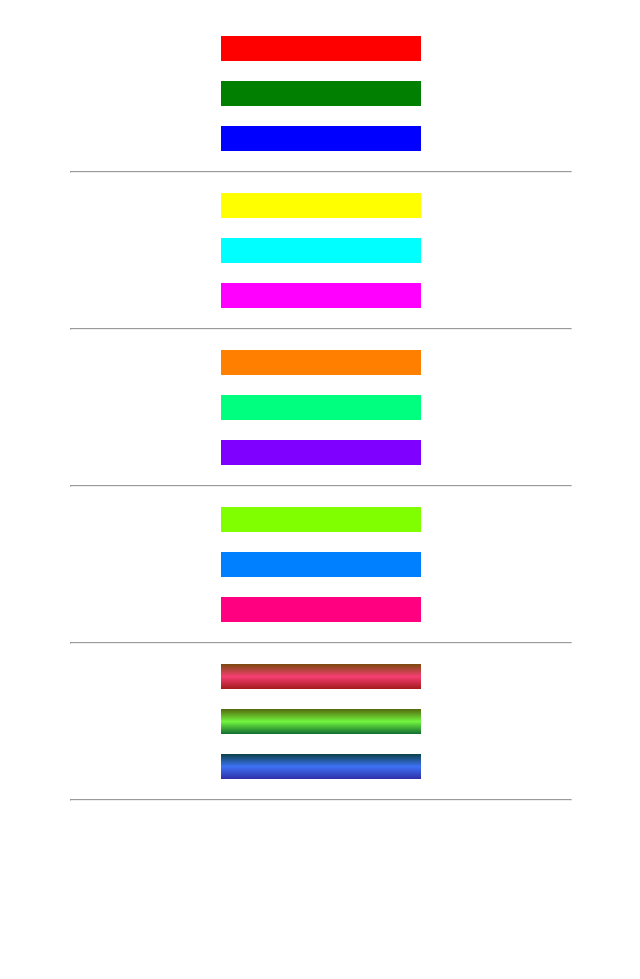
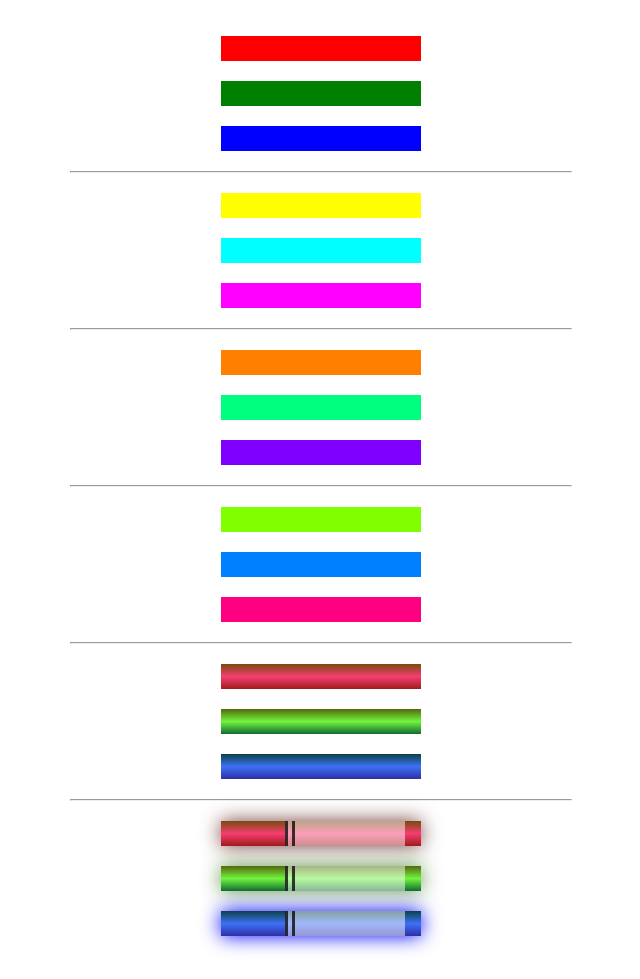
Before and after one commit to p-d-n/css-colors, a plain HTML site: page index.html in a window 1280 px wide. Shown: the part 79-1058 px from the top of the page, without its empty margins (319-959 px from the left). Before the commit the page ends 911 px from the top, so only its background shows below. Drawn offline with Linux system fonts and the light colour scheme.

Commit message:
ColorsShadow_cap_sleeve

```diff
--- a/index.html
+++ b/index.html
@@ -29,6 +29,18 @@
 			<div class="marker gradientGreen"></div>
 			<div class="marker gradientBlue"></div>
 			<hr>
+			<div class="marker redShadow">
+				<div class="cap"></div>
+				<div class="sleeve"></div>
+			</div>
+			<div class="marker greenShadow">
+				<div class="cap"></div>
+				<div class="sleeve"></div>
+			</div>
+			<div class="marker blueShadow">
+				<div class="cap"></div>
+				<div class="sleeve"></div>
+			</div>
 		</div>
 	</body>
 </html>
--- a/styles.css
+++ b/styles.css
@@ -7,14 +7,31 @@ h1 {
 	padding: 15px;
 }
 
+
+hr {
+	width: 500px;
+}
+
 .marker {
 	width: 200px;
 	height: 25px;
 	margin: 20px auto;
 }
 
-hr {
-	width: 500px;
+.cap {
+  width: 60px;
+  height: 25px;
+}
+
+.sleeve {
+  width: 110px;
+  height: 25px;
+  background-color: rgba(255, 255, 255, 0.5);
+  border-left: 10px double rgba(0, 0, 0, 0.75);
+}
+
+.cap, .sleeve {
+  display: inline-block;
 }
 
 .red {
@@ -51,7 +68,6 @@ hr {
 
 .violet {
 	background-color: #7F00FF;
-	background-color: #7F00FF;
 }
 
 .chartreuse {
@@ -77,3 +93,18 @@ hr {
 .gradientBlue {
 	 background: linear-gradient(hsl(186, 76%, 16%), hsl(223, 90%, 60%), hsl(240, 56%, 42%));
 }
+
+.redShadow {
+	background: linear-gradient(rgb(122, 74, 14), rgb(245, 62, 113), rgb(162, 27, 27));
+	box-shadow: 0 0 20px 0 rgba(83, 14, 14, 0.8);
+}
+
+.greenShadow {
+	background: linear-gradient(#55680D, #71F53E, #116C31);
+	box-shadow: 0 0 20px 0 #3B7E20CC
+}
+
+.blueShadow {
+	background: linear-gradient(hsl(186, 76%, 16%), hsl(223, 90%, 60%), hsl(240, 56%, 42%));
+	box-shadow: 0 0 20px 0 blue;
+}
```
